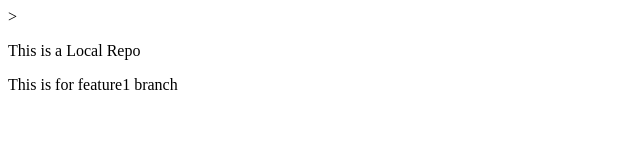
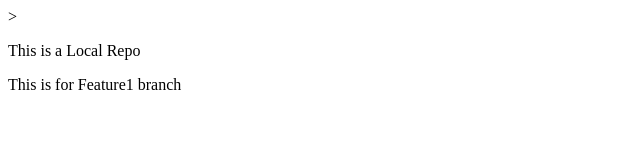
Before and after one commit to Jisha-Anu/LocalRepoGit, a plain HTML site: page index.html in a window 1280 px wide. Shown: the full height of the page, 0-640 px from the left. Drawn offline with Linux system fonts and the light colour scheme.

Commit message:
Feature1 Added

```diff
--- a/index.html
+++ b/index.html
@@ -1,5 +1,5 @@
 <!DOCTYPE html>>
 <html>
     <p>This is a Local Repo</p>
-    <p>This is for feature1 branch</p>
+    <p>This is for Feature1 branch</p>
 </html>
```
